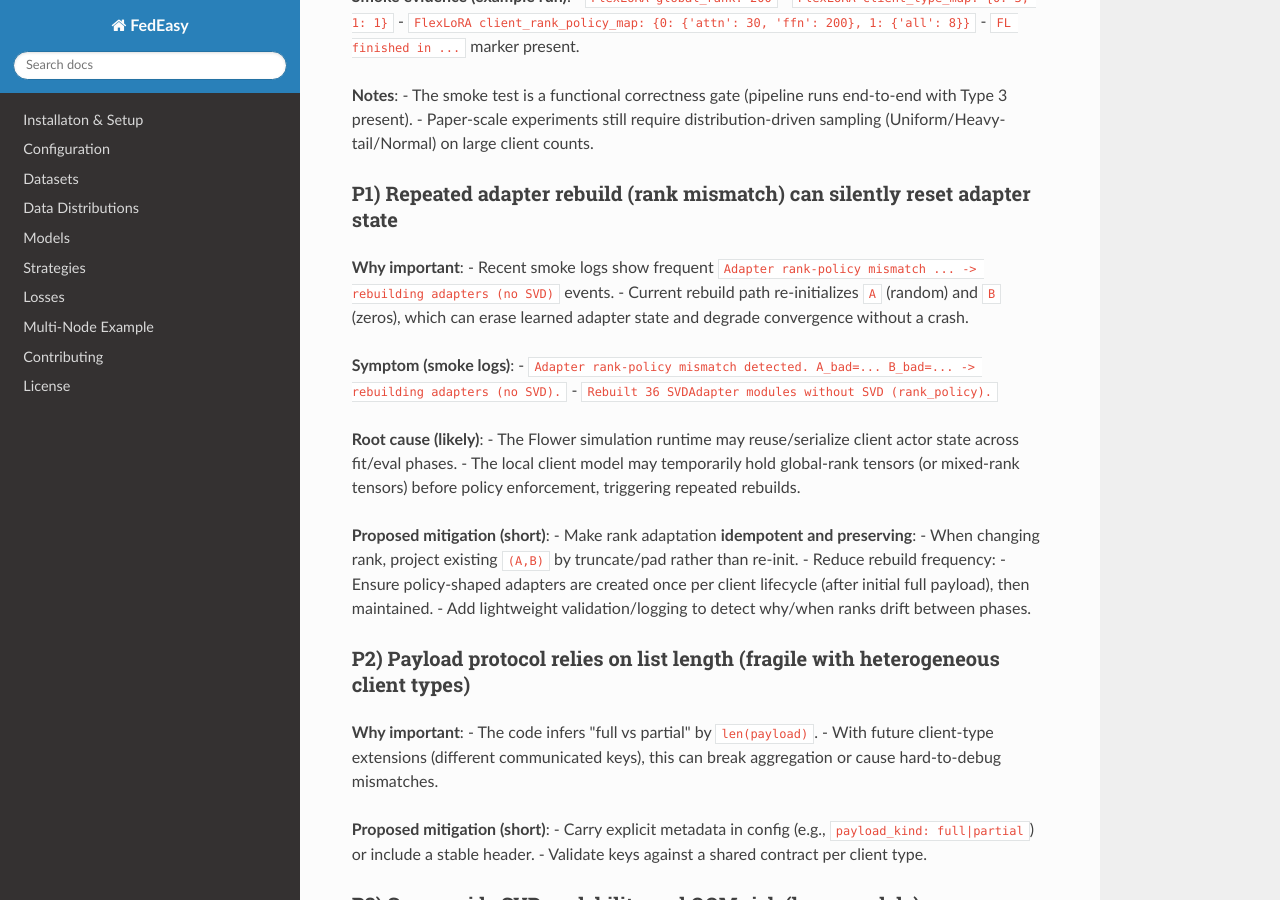
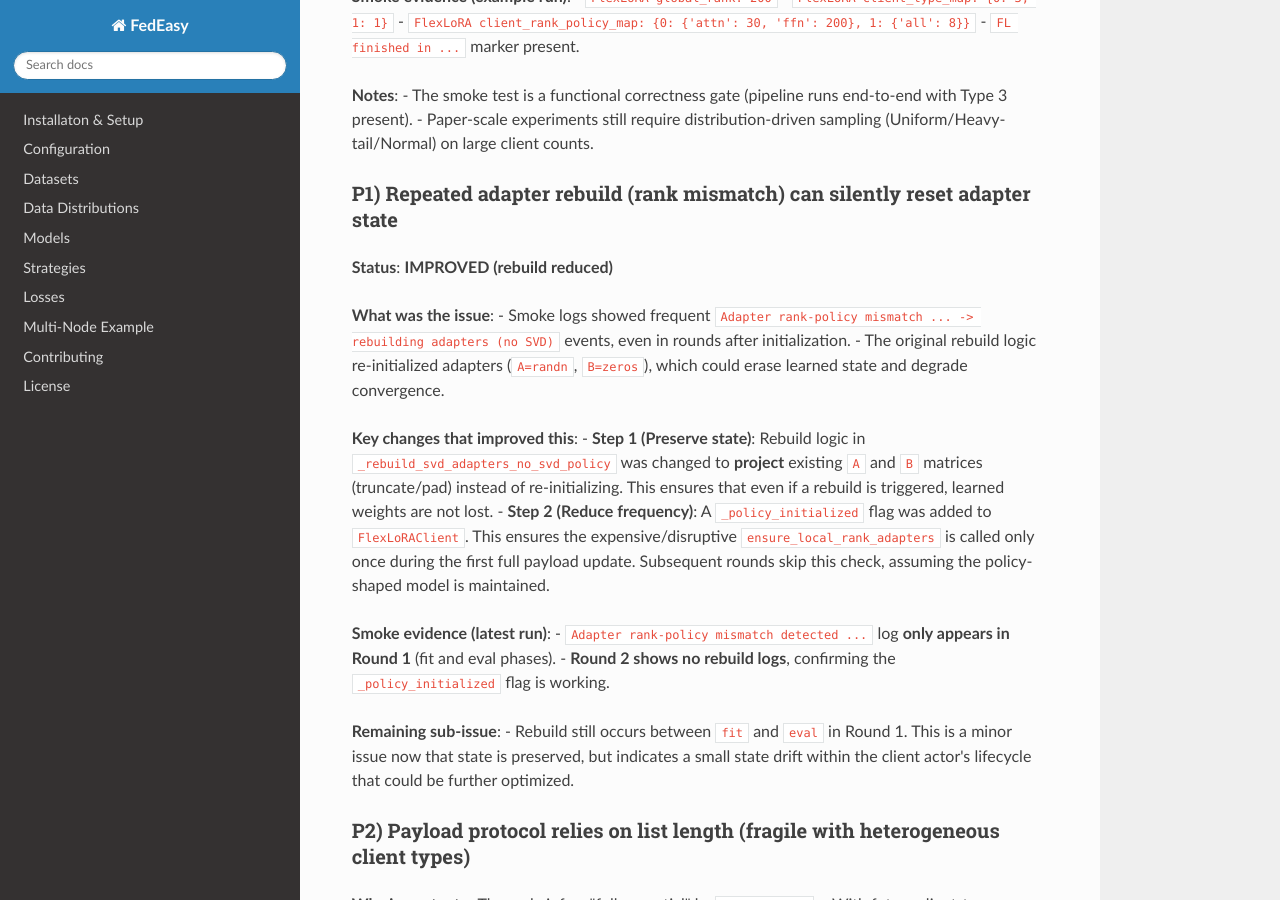
Before and after one commit to phamkhanhquan197/FedKLS, an MkDocs documentation site: the page built from docs/plan_sonvt8_ffa_flex_lora/Flex_LoRA_Implementation_Log.md, in a window 1280 px wide and 900 px high, scrolled down 2912 px. Built offline with MkDocs 1.6.1, drawn with Linux system fonts in a browser that asks for light colours; nearby versions of some CDN libraries.

```diff
--- a/docs/plan_sonvt8_ffa_flex_lora/Flex_LoRA_Implementation_Log.md
+++ b/docs/plan_sonvt8_ffa_flex_lora/Flex_LoRA_Implementation_Log.md
@@ -128,24 +128,22 @@
 
 ### P1) Repeated adapter rebuild (rank mismatch) can silently reset adapter state
 
-**Why important**:
-- Recent smoke logs show frequent `Adapter rank-policy mismatch ... -> rebuilding adapters (no SVD)` events.
-- Current rebuild path re-initializes `A` (random) and `B` (zeros), which can erase learned adapter state and degrade convergence without a crash.
+**Status**: **IMPROVED (rebuild reduced)**
 
-**Symptom (smoke logs)**:
-- `Adapter rank-policy mismatch detected. A_bad=... B_bad=... -> rebuilding adapters (no SVD).`
-- `Rebuilt 36 SVDAdapter modules without SVD (rank_policy).`
+**What was the issue**:
+- Smoke logs showed frequent `Adapter rank-policy mismatch ... -> rebuilding adapters (no SVD)` events, even in rounds after initialization.
+- The original rebuild logic re-initialized adapters (`A=randn`, `B=zeros`), which could erase learned state and degrade convergence.
 
-**Root cause (likely)**:
-- The Flower simulation runtime may reuse/serialize client actor state across fit/eval phases.
-- The local client model may temporarily hold global-rank tensors (or mixed-rank tensors) before policy enforcement, triggering repeated rebuilds.
+**Key changes that improved this**:
+- **Step 1 (Preserve state)**: Rebuild logic in `_rebuild_svd_adapters_no_svd_policy` was changed to **project** existing `A` and `B` matrices (truncate/pad) instead of re-initializing. This ensures that even if a rebuild is triggered, learned weights are not lost.
+- **Step 2 (Reduce frequency)**: A `_policy_initialized` flag was added to `FlexLoRAClient`. This ensures the expensive/disruptive `ensure_local_rank_adapters` is called only once during the first full payload update. Subsequent rounds skip this check, assuming the policy-shaped model is maintained.
 
-**Proposed mitigation (short)**:
-- Make rank adaptation **idempotent and preserving**:
-  - When changing rank, project existing `(A,B)` by truncate/pad rather than re-init.
-- Reduce rebuild frequency:
-  - Ensure policy-shaped adapters are created once per client lifecycle (after initial full payload), then maintained.
-  - Add lightweight validation/logging to detect why/when ranks drift between phases.
+**Smoke evidence (latest run)**:
+- `Adapter rank-policy mismatch detected ...` log **only appears in Round 1** (fit and eval phases).
+- **Round 2 shows no rebuild logs**, confirming the `_policy_initialized` flag is working.
+
+**Remaining sub-issue**:
+- Rebuild still occurs between `fit` and `eval` in Round 1. This is a minor issue now that state is preserved, but indicates a small state drift within the client actor's lifecycle that could be further optimized.
 
 ### P2) Payload protocol relies on list length (fragile with heterogeneous client types)
 
```
Also changed, not shown: 2 other files.
